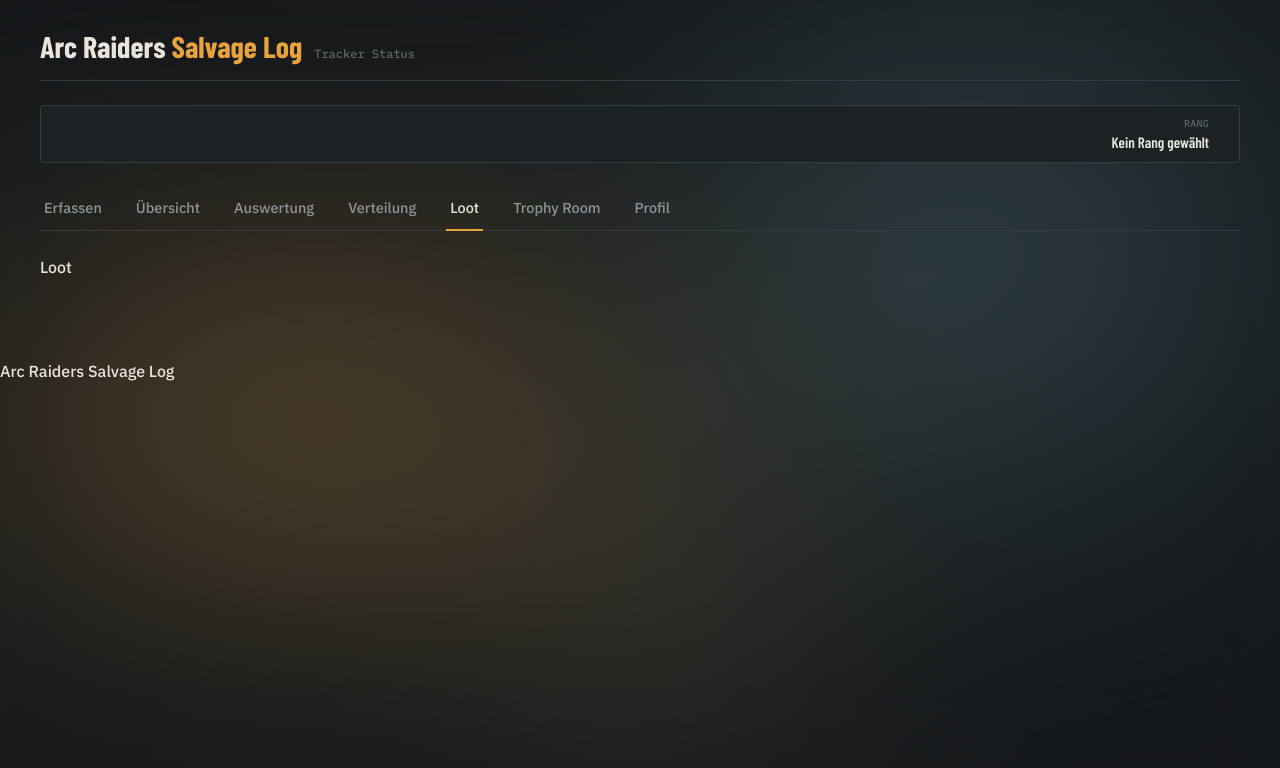
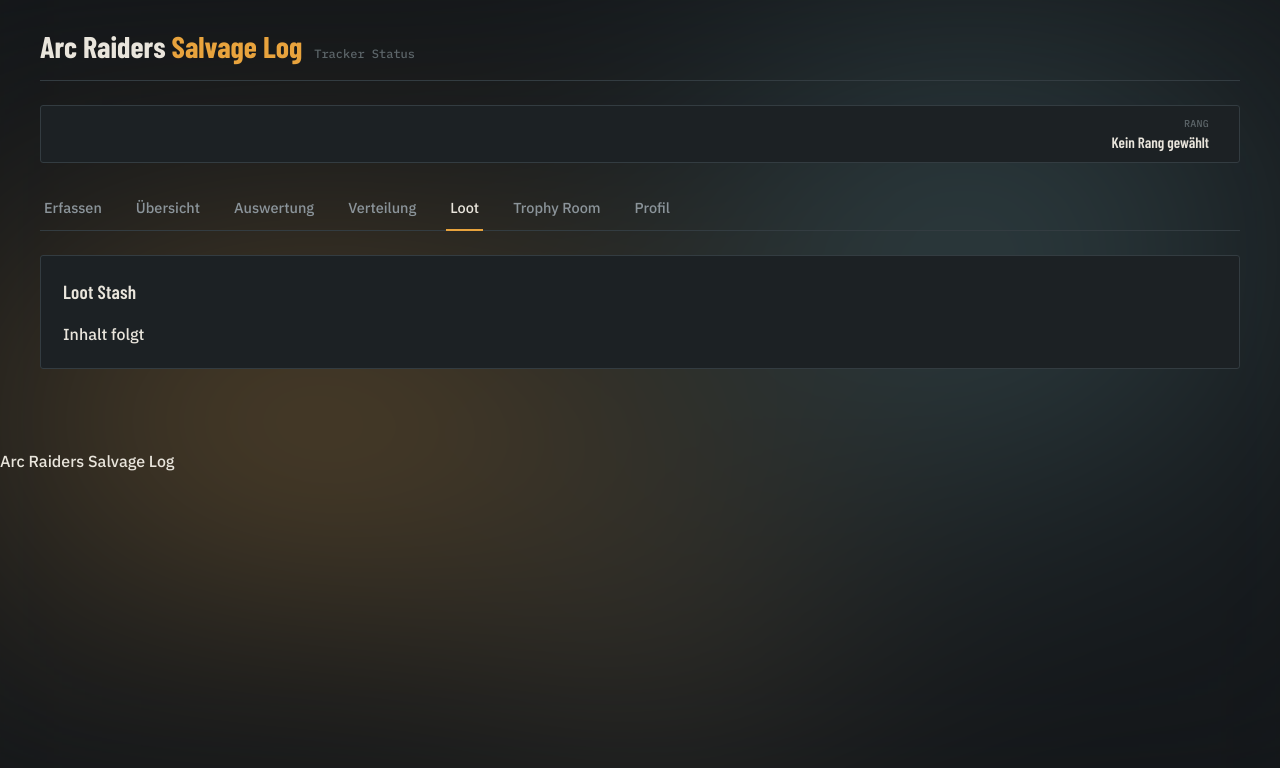
Before and after one commit to JCSimon1/topside-recon, a React (Vite) app: page / in a window 1280 px wide. Both pictures are taken after a click on the button "Loot". Shown: the top 768 px of the page. Built offline with nearby package versions, Linux system fonts and the light colour scheme; no server answers.

Commit message:
Panel component

```diff
--- a/src/App.tsx
+++ b/src/App.tsx
@@ -3,6 +3,7 @@
 import TabNav from './components/TabNav'
 import Header from './components/Header'
 import ProfileBar from './components/ProfileBar'
+import Panel from './components/Panel'
 
 
 export default function App() {
@@ -22,7 +23,11 @@
         {view === 'list' && <p>Übersicht</p>}
         {view === 'analysis' && <p>Auswertung</p>}
         {view === 'distribution' && <p>Verteilung</p>}
-        {view === 'loot' && <p>Loot</p>}
+        {view === 'loot' && (
+          <Panel title="Loot Stash">
+            <p>Inhalt folgt</p>
+          </Panel>
+        )}
         {view === 'trophy' && <p>Trophy Room</p>}
         {view === 'settings' && <p>Profil</p>}
       </main>
--- /dev/null
+++ b/src/components/Panel.tsx
@@ -0,0 +1,19 @@
+import type { ReactNode } from "react";
+
+interface PanelProps {
+    title?: string
+    children: ReactNode
+}
+
+export default function Panel({ title, children }: PanelProps) {
+  return (
+    <section className="rounded-sm border border-border bg-panel p-5.5">
+      {title && (
+        <h2 className="mb-4 font-display text-[19px] font-semibold tracking-[0.2px]">
+          {title}
+        </h2>
+      )}
+      {children}
+    </section>
+  )
+}
```
